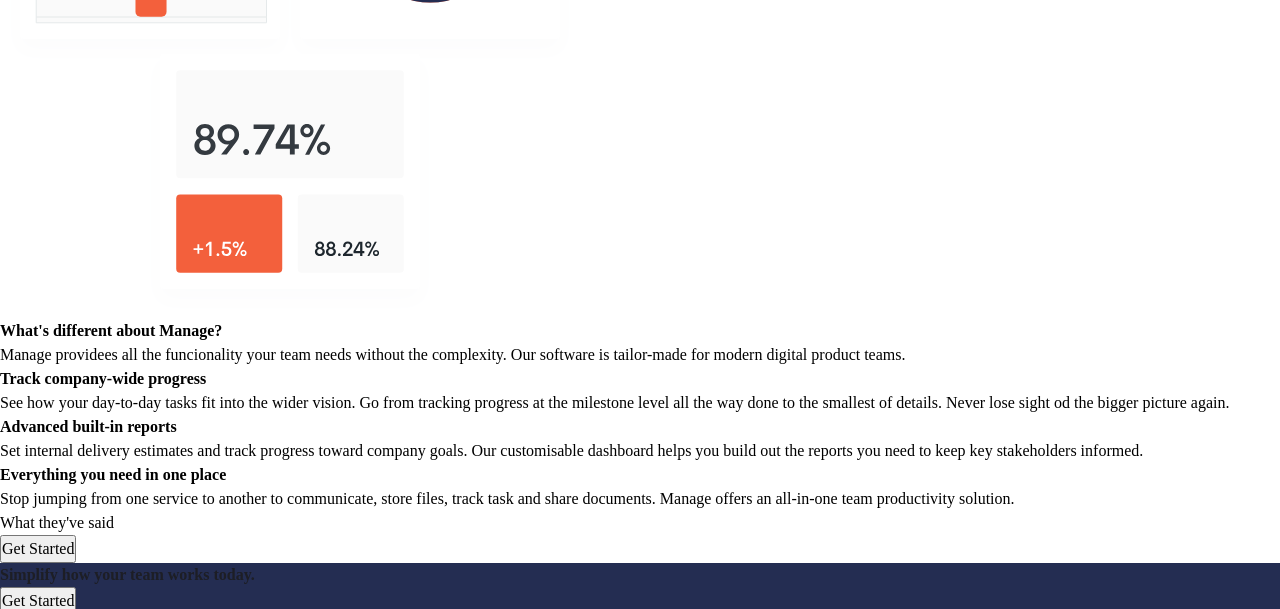
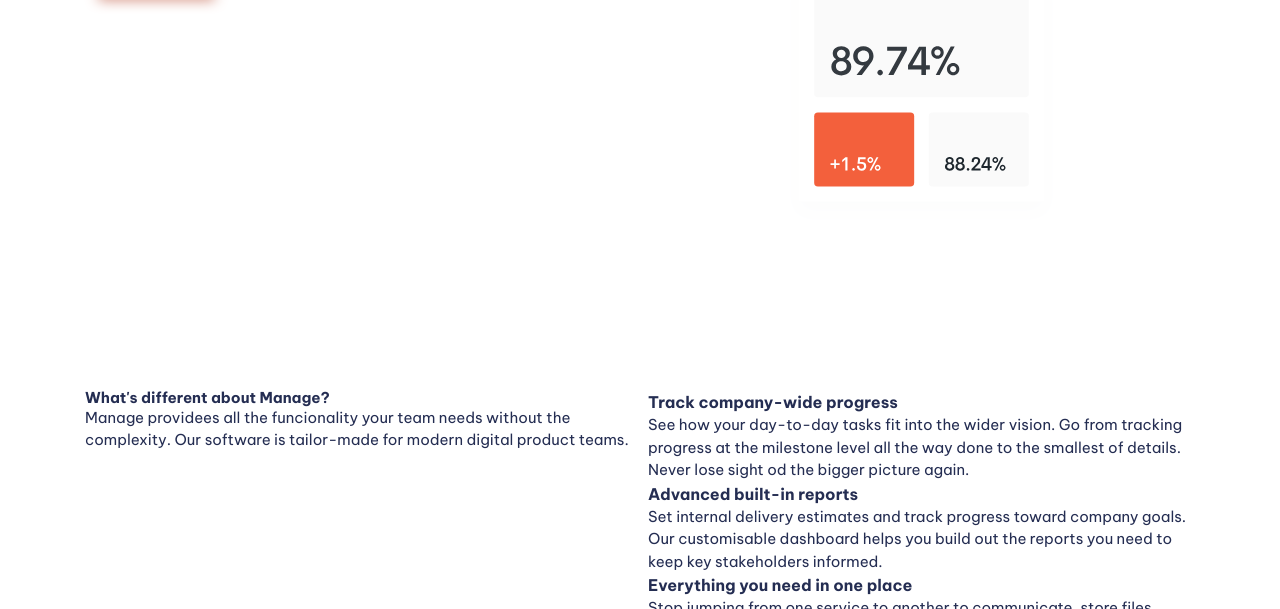
Before and after one commit to grzesiekcz/Kevin-powell-inspired-2, a website built with Vite: page index.html in a window 1280 px wide. Shown: the part 514-1123 px from the top of the page. Built offline with nearby package versions, Linux system fonts and the light colour scheme.

Commit message:
general styling
body, buttons

```diff
--- a/index.html
+++ b/index.html
@@ -31,7 +31,7 @@
     </header>
 
     <main>
-      <section>
+      <section class="padding-block-900">
         <div class="container">
           <div class="even-columns">
             <div>
@@ -52,7 +52,7 @@
         </div>
       </section>
 
-      <section>
+      <section class="padding-block-900">
         <div class="container">
           <div class="even-columns">
             <div>
@@ -100,15 +100,15 @@
         </div>
       </section>
 
-      <section class="carousel">
-        <h2 class="fs-secondary-heading">What they've said</h2>
+      <section class="carousel | padding-block-700">
+        <h2 class="fs-secondary-heading fw-bold">What they've said</h2>
         <!-- Carousel here -->
         <button class="button">Get Started</button>
       </section>
 
-      <section class="cta | bg-primary-400 text-neutral-100">
+      <section class="cta | padding-block-700 bg-accent-400 text-neutral-100">
         <div class="container">
-          <div class="even-coulmns">
+          <div class="even-columns">
             <div>
               <p class="fs-secondary-heading fw-bold">
                 Simplify how your team works today.
@@ -122,7 +122,7 @@
       </section>
     </main>
 
-    <footer class="bg-neutral-900 text-neutral-100">
+    <footer class="padding-block-700 bg-neutral-900 text-neutral-100">
       <div class="container">
         <div class="even-columns">
           <div>
--- a/style.css
+++ b/style.css
@@ -1,11 +1,13 @@
 :root {
+  --clr-accent-500: hsl(12, 60%, 45%);
   --clr-accent-400: hsl(12, 88%, 59%);
+  --clr-accent-300: hsl(12, 88%, 75%);
   --clr-accent-100: hsl(13, 100%, 96%);
 
   --clr-primary-400: hsl(228, 39%, 23%);
 
-  --clr-neutral-100: hsl(232, 12%, 13%);
-  --clr-neutral-900: hsl(0, 0%, 0%);
+  --clr-neutral-900: hsl(232, 12%, 13%);
+  --clr-neutral-100: hsl(0, 0%, 100%);
 
   --ff-primary: "Be Vietnam Pro", sans-serif;
 
@@ -29,6 +31,16 @@
   --fs-secondary-haeding: var(--fs-700);
   --fs-nav: var(--fs-500);
   --fs-button: var(--fs-300);
+
+  --size-100: 0.25rem;
+  --size-200: 0.5rem;
+  --size-300: 0.75rem;
+  --size-400: 1rem;
+  --size-500: 1.5rem;
+  --size-600: 2rem;
+  --size-700: 3rem;
+  --size-800: 4rem;
+  --size-900: 5rem;
 }
 
 @media (min-width: 50em) {
@@ -151,9 +163,11 @@
 
 .fs-primary-heading {
   font-size: var(--fs-primary-heading);
+  line-height: 1.1;
 }
 .fs-secondary-heading {
   font-size: var(--fs-secondary-heading);
+  line-height: 1.1;
 }
 
 .fs-300 {
@@ -168,3 +182,70 @@
 .fs-600 {
   font-size: var(--fs-600);
 }
+
+.padding-block-900 {
+  padding-block: var(--size-900);
+}
+.padding-block-700 {
+  padding-block: var(--size-700);
+}
+
+.container {
+  --max-width: 1110px;
+  --padding: 1rem;
+
+  width: min(var(--max-width), 100% - (var(--padding) * 2));
+  margin-inline: auto;
+}
+
+.even-columns {
+  display: grid;
+  gap: 1rem;
+}
+
+@media (min-width: 50em) {
+  .even-columns {
+    grid-auto-flow: column;
+    grid-auto-columns: 1fr;
+  }
+}
+
+/* general styling */
+
+body {
+  font-size: var(--fs-body);
+  font-family: var(--ff-body);
+  color: var(--clr-primary-400);
+}
+
+/* button */
+
+.button {
+  cursor: pointer;
+  text-decoration: none;
+  border: 0;
+  border-radius: 100vmax;
+  padding: 1.25em 2.5em;
+  font-weight: var(--fw-bold);
+  font-size: var(--fs-button);
+  line-height: 0;
+  color: var(--clr-neutral-100);
+  background-color: var(--clr-accent-400);
+  box-shadow: 0 1.125em 1em -1em var(--clr-accent-500);
+}
+
+.button[data-type="inverted"] {
+  background-color: var(--clr-neutral-100);
+  color: var(--clr-accent-400);
+}
+
+.button:hover,
+button:focus-visible {
+  background-color: var(--clr-accent-300);
+}
+
+.button[data-type="inverted"]:hover,
+.button[data-type="inverted"]:focus-visible {
+  background-color: var(--clr-neutral-100);
+  color: var(--clr-accent-300);
+}
```
